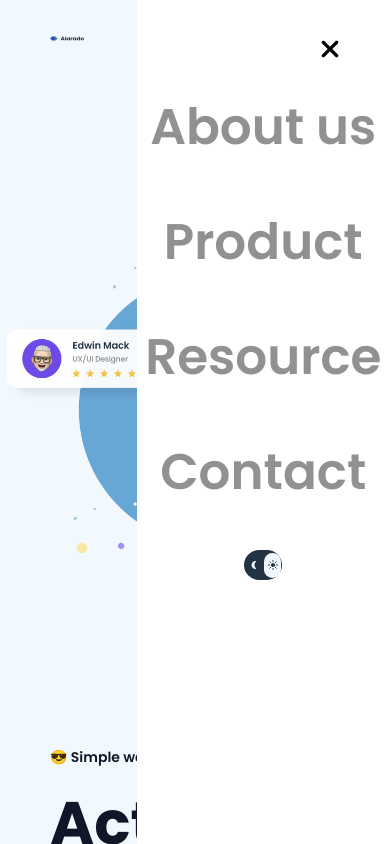
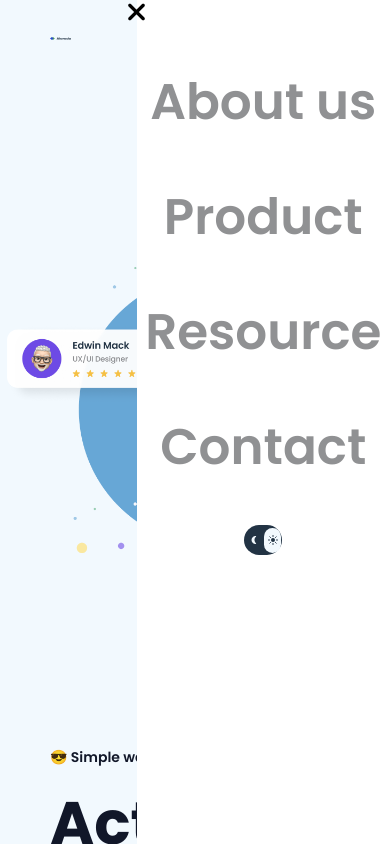
Before and after one commit to Anth0-12/simple-homepage, a plain HTML site: page index.html in a window 390 px wide. Both pictures are taken after a click on the button 386 px from the left and 38 px from the top of the page. Shown: the top 844 px of the page. Drawn offline with Linux system fonts and the light colour scheme.

Commit message:
Adaptation placement boutons menu

```diff
--- a/mobile.css
+++ b/mobile.css
@@ -33,12 +33,14 @@
                 justify-content: center;
                 flex-direction: column;
 
+                background-color: transparent;
+
                 gap: 4px;
 
                 width: 25px;
                 height: auto;
 
-                margin-left: 300px;
+                margin-left: 315px;
             }
                 .barre {
                     width: 100%;
@@ -58,13 +60,20 @@
                 height: 100vh;
                 width: 65vw;
             }
-                .croix {
-                    height: 50px;
+                .btnCroix {
                     width: 100%;
-
                     display: flex;
                     align-items: flex-end;
                     justify-content: end;
+
+                    margin-top: 35px;
+                }
+                .croix {
+                    width: 10%;
+
+                    display: flex;
+                    align-items: center;
+                    justify-content: center;
 
                     padding-right: 50px;
                     margin-bottom: 20px;
```
